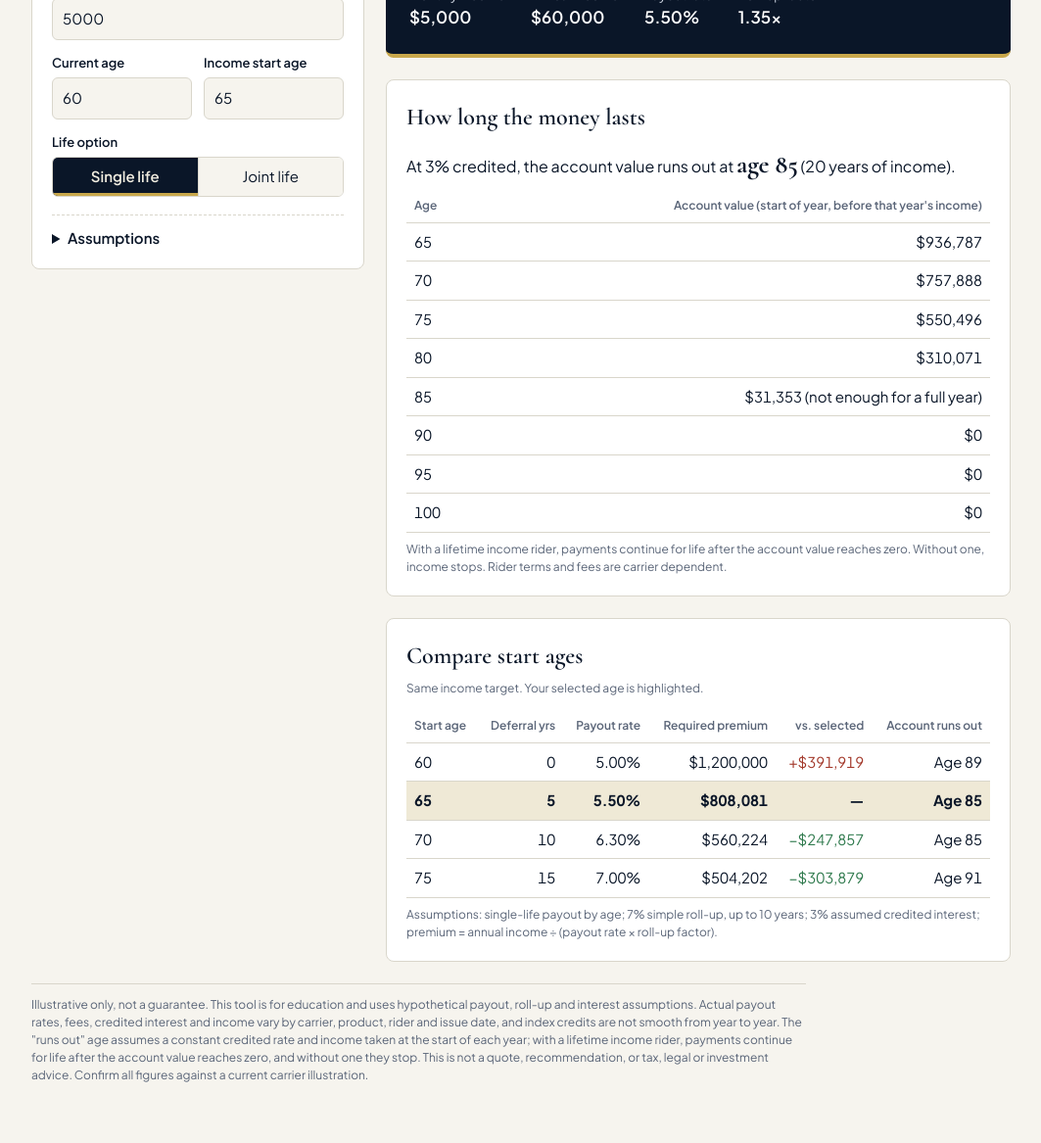
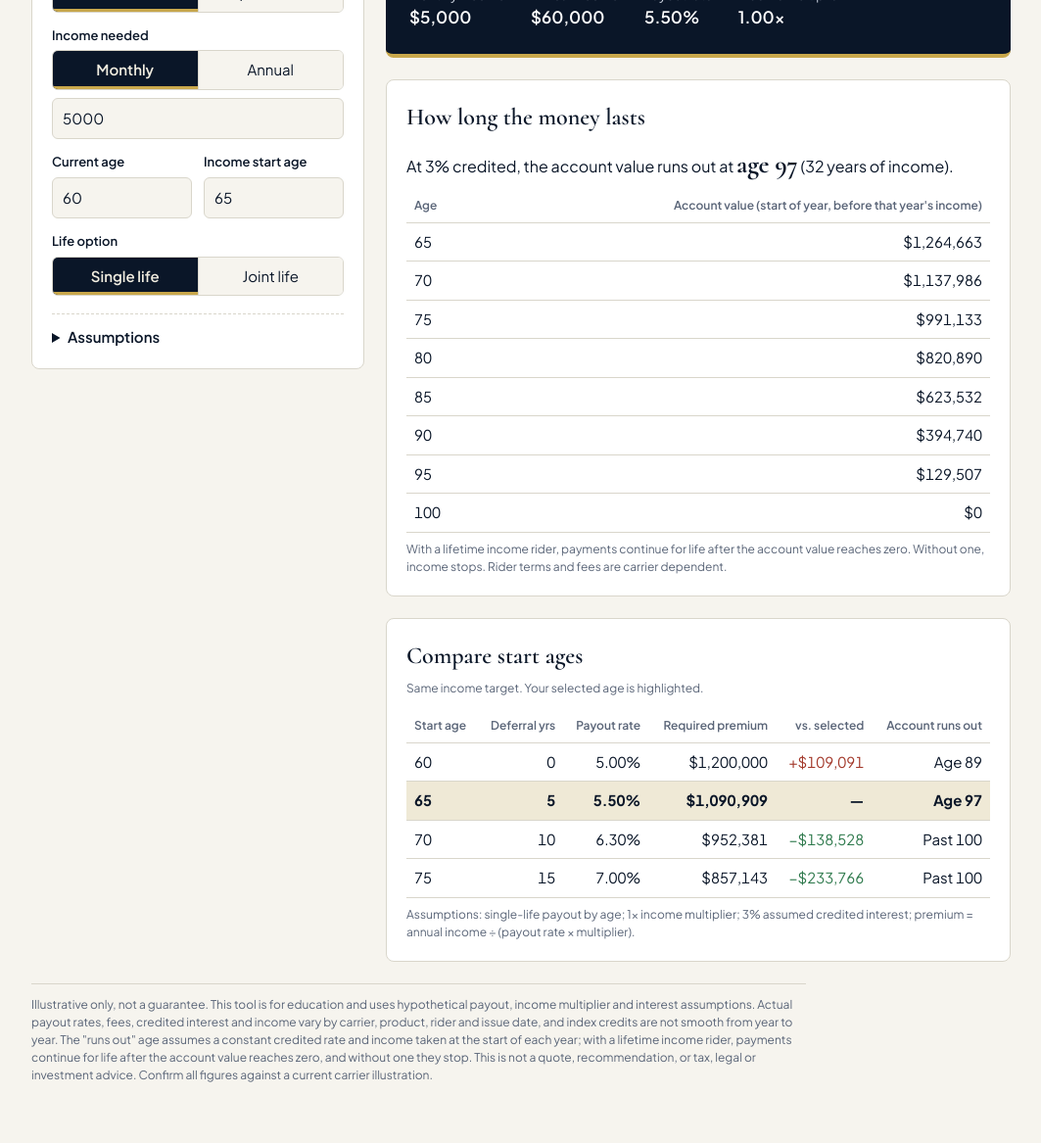
Before and after one commit to ixta2789/fia-calculator, a plain HTML site: page index.html in a window 1280 px wide. Shown: the part 309-1476 px from the top of the page at 98% size, without its empty margins (108-1171 px from the left). Drawn offline with Linux system fonts and the light colour scheme.

Commit message:
Update index.html

```diff
--- a/index.html
+++ b/index.html
@@ -90,12 +90,24 @@ tr.sel td{background:var(--soft);font-weight:700}
     <section class="panel inputs" aria-label="Inputs">
       <h2>Inputs</h2>
 
-      <label>Income needed</label>
-      <div class="seg" id="periodSeg" role="group" aria-label="Income period">
-        <button type="button" data-v="monthly" aria-pressed="true">Monthly</button>
-        <button type="button" data-v="annual" aria-pressed="false">Annual</button>
+      <label>What do you want to find?</label>
+      <div class="seg" id="modeSeg" role="group" aria-label="Calculation mode">
+        <button type="button" data-v="premium" aria-pressed="true">Premium needed</button>
+        <button type="button" data-v="income" aria-pressed="false">Income from premium</button>
       </div>
-      <input type="number" id="income" min="0" step="100" value="5000" style="margin-top:8px" aria-label="Income amount in dollars">
+
+      <div id="incomeBox">
+        <label>Income needed</label>
+        <div class="seg" id="periodSeg" role="group" aria-label="Income period">
+          <button type="button" data-v="monthly" aria-pressed="true">Monthly</button>
+          <button type="button" data-v="annual" aria-pressed="false">Annual</button>
+        </div>
+        <input type="number" id="income" min="0" step="100" value="5000" style="margin-top:8px" aria-label="Income amount in dollars">
+      </div>
+      <div id="premBox" hidden>
+        <label for="premium">Premium</label>
+        <input type="number" id="premium" min="0" step="1000" value="500000">
+      </div>
 
       <div class="row">
         <div><label for="curAge">Current age</label><input type="number" id="curAge" min="18" max="90" value="60"></div>
@@ -130,15 +142,9 @@ tr.sel td{background:var(--soft);font-weight:700}
           </div>
         </div>
 
-        <label>Income base roll-up <span class="hint">(simple, during deferral)</span></label>
-        <div class="seg" id="rollSeg" role="group" aria-label="Roll-up">
-          <button type="button" data-v="on" aria-pressed="true">On</button>
-          <button type="button" data-v="off" aria-pressed="false">Off</button>
-        </div>
-        <div id="rollBox" class="row">
-          <div><label for="rollRate">Rate (%)</label><input type="number" id="rollRate" step="0.25" min="0" value="7"></div>
-          <div><label for="rollYears">Max years</label><input type="number" id="rollYears" min="0" max="30" value="10"></div>
-        </div>
+        <label for="mult">Income multiplier <span class="hint">(income ÷ premium × payout rate)</span></label>
+        <input type="number" id="mult" step="0.05" min="0.5" value="1">
+        <p class="hint" style="margin:4px 0 0">A single assumption standing in for any growth before income starts. 1.00 means none. Rider terms vary case by case.</p>
 
         <label for="credRate">Assumed interest credited (%) <span class="hint">for how long it lasts</span></label>
         <input type="number" id="credRate" step="0.25" min="0" value="3">
@@ -150,13 +156,13 @@ tr.sel td{background:var(--soft);font-weight:700}
 
     <div>
       <section class="hero" aria-live="polite">
-        <div class="k">Estimated premium needed</div>
+        <div class="k" id="outLabel">Estimated premium needed</div>
         <div class="big" id="outPremium">$0</div>
         <div class="facts">
-          <div>Monthly income<b id="outMonthly"></b></div>
-          <div>Annual income<b id="outAnnual"></b></div>
+          <div><span id="lab1">Monthly income</span><b id="outMonthly"></b></div>
+          <div><span id="lab2">Annual income</span><b id="outAnnual"></b></div>
           <div>Payout rate<b id="outRate"></b></div>
-          <div>Roll-up factor<b id="outFactor"></b></div>
+          <div>Income multiplier<b id="outFactor"></b></div>
         </div>
       </section>
       <div class="printsum" id="printSum"></div>
@@ -178,7 +184,7 @@ tr.sel td{background:var(--soft);font-weight:700}
         <p class="hint" style="margin-top:-4px">Same income target. Your selected age is highlighted.</p>
         <div class="scroll">
           <table id="scenTable">
-            <thead><tr><th>Start age</th><th>Deferral yrs</th><th>Payout rate</th><th>Required premium</th><th>vs. selected</th><th>Account runs out</th></tr></thead>
+            <thead><tr><th>Start age</th><th>Deferral yrs</th><th>Payout rate</th><th id="th4">Required premium</th><th>vs. selected</th><th>Account runs out</th></tr></thead>
             <tbody></tbody>
           </table>
         </div>
@@ -187,15 +193,15 @@ tr.sel td{background:var(--soft);font-weight:700}
     </div>
   </div>
 
-  <p class="disc">Illustrative only, not a guarantee. This tool is for education and uses hypothetical payout, roll-up and interest assumptions. Actual payout rates, fees, credited interest and income vary by carrier, product, rider and issue date, and index credits are not smooth from year to year. The "runs out" age assumes a constant credited rate and income taken at the start of each year; with a lifetime income rider, payments continue for life after the account value reaches zero, and without one they stop. This is not a quote, recommendation, or tax, legal or investment advice. Confirm all figures against a current carrier illustration.</p>
+  <p class="disc">Illustrative only, not a guarantee. This tool is for education and uses hypothetical payout, income multiplier and interest assumptions. Actual payout rates, fees, credited interest and income vary by carrier, product, rider and issue date, and index credits are not smooth from year to year. The "runs out" age assumes a constant credited rate and income taken at the start of each year; with a lifetime income rider, payments continue for life after the account value reaches zero, and without one they stop. This is not a quote, recommendation, or tax, legal or investment advice. Confirm all figures against a current carrier illustration.</p>
 </div>
 
 <script>
 (function(){
   var DEF={rateMode:'table',flat:5.5,
     table:[[55,4.5,4.0],[60,5.0,4.5],[65,5.5,5.0],[70,6.3,5.8],[75,7.0,6.5],[80,7.8,7.3]],
-    roll:'on',rollRate:7,rollYears:10,cred:3};
-  var S={period:'monthly',life:'single',income:5000,cur:60,start:65};
+    mult:1,cred:3};
+  var S={mode:'premium',period:'monthly',life:'single',income:5000,premium:500000,cur:60,start:65};
   Object.assign(S,JSON.parse(JSON.stringify(DEF)));
   var $=function(id){return document.getElementById(id)};
   var usd=function(n){return isFinite(n)?n.toLocaleString('en-US',{style:'currency',currency:'USD',maximumFractionDigits:0}):'—'};
@@ -214,7 +220,7 @@ tr.sel td{background:var(--soft);font-weight:700}
       tb.appendChild(tr);
     });
   }
-  function toggleBoxes(){$('flatBox').hidden=S.rateMode!=='flat';$('tableBox').hidden=S.rateMode!=='table';$('rollBox').hidden=S.roll!=='on'}
+  function toggleBoxes(){$('flatBox').hidden=S.rateMode!=='flat';$('tableBox').hidden=S.rateMode!=='table'}
 
   function rateAt(age){
     if(S.rateMode==='flat')return S.flat/100;
@@ -228,40 +234,44 @@ tr.sel td{background:var(--soft);font-weight:700}
     }
     return NaN;
   }
-  function calc(startAge,annual){
+  function baseAnnual(){return S.period==='monthly'?S.income*12:S.income}
+  function calc(startAge){
     var defer=Math.max(startAge-S.cur,0);
-    var yrs=S.roll==='on'?Math.min(defer,S.rollYears):0;
-    var g=1+(S.rollRate/100)*yrs;
-    var rate=rateAt(startAge);
-    var prem=annual/(rate*g);
-    // account value path (income at start of each year)
+    var g=S.mult;
+    var rate=rateAt(startAge), prem, annual;
+    if(S.mode==='premium'){annual=baseAnnual();prem=annual/(rate*g)}
+    else{prem=S.premium;annual=prem*rate*g}
     var c=S.cred/100, av=prem*Math.pow(1+c,defer), out=null, path=[];
     for(var age=startAge;age<=100;age++){
       path.push([age,av]);
       if(out===null&&av<annual){out=age}
       av=Math.max(av-annual,0)*(1+c);
     }
-    return {prem:prem,rate:rate,g:g,defer:defer,out:out,path:path};
+    return {prem:prem,annual:annual,rate:rate,g:g,defer:defer,out:out,path:path};
   }
 
   function read(){
-    S.income=num('income',0);S.cur=num('curAge',60);S.start=num('startAge',65);
-    S.flat=num('flatRate',5.5);S.rollRate=num('rollRate',0);S.rollYears=num('rollYears',0);S.cred=num('credRate',0);
+    S.income=num('income',0);S.premium=num('premium',0);S.cur=num('curAge',60);S.start=num('startAge',65);
+    S.flat=num('flatRate',5.5);S.mult=num('mult',1);S.cred=num('credRate',0);
     Array.prototype.forEach.call($('rateTable').querySelectorAll('input'),function(el){var v=parseFloat(el.value);if(isFinite(v))S.table[+el.dataset.i][+el.dataset.c]=v});
   }
 
   function render(){
-    var annual=S.period==='monthly'?S.income*12:S.income;
-    var m=calc(S.start,annual);
-    $('outPremium').textContent=usd(m.prem);
-    $('outMonthly').textContent=usd(annual/12);
+    var m=calc(S.start), annual=m.annual, pm=S.mode==='premium';
+    $('incomeBox').hidden=!pm;$('premBox').hidden=pm;
+    $('outLabel').textContent=pm?'Estimated premium needed':'Estimated monthly income';
+    $('outPremium').textContent=pm?usd(m.prem):usd(annual/12);
+    $('lab1').textContent=pm?'Monthly income':'Premium';
+    $('lab2').textContent='Annual income';
+    $('outMonthly').textContent=pm?usd(annual/12):usd(m.prem);
     $('outAnnual').textContent=usd(annual);
+    $('th4').textContent=pm?'Required premium':'Monthly income';
     $('outRate').textContent=isFinite(m.rate)?(m.rate*100).toFixed(2)+'%':'—';
     $('outFactor').textContent=m.g.toFixed(2)+'×';
 
     // how long it lasts
     var ll=$('lastLine');
-    if(!isFinite(m.prem)||annual<=0){ll.textContent='Enter an income amount to see this.'}
+    if(!isFinite(m.prem)||!isFinite(annual)||annual<=0){ll.textContent='Enter an amount to see this.'}
     else if(m.out===null){ll.innerHTML='At '+S.cred+'% credited, the account value lasts <b>past age 100</b>.'}
     else{ll.innerHTML='At '+S.cred+'% credited, the account value runs out at <b>age '+m.out+'</b> ('+(m.out-S.start)+' years of income).'}
     var tb=$('avTable').querySelector('tbody');tb.innerHTML='';
@@ -282,27 +292,28 @@ tr.sel td{background:var(--soft);font-weight:700}
     ages.sort(function(a,b){return a-b});
     var sb=$('scenTable').querySelector('tbody');sb.innerHTML='';
     ages.forEach(function(a){
-      var r=calc(a,annual),d=r.prem-m.prem;
-      var diff=Math.abs(d)<1?'—':'<span class="'+(d>0?'pos':'neg')+'">'+(d>0?'+':'−')+usd(Math.abs(d))+'</span>';
+      var r=calc(a),d=pm?r.prem-m.prem:(r.annual-m.annual)/12;
+      var good=pm?d<0:d>0;
+      var diff=Math.abs(d)<1?'—':'<span class="'+(good?'neg':'pos')+'">'+(d>0?'+':'−')+usd(Math.abs(d))+(pm?'':'/mo')+'</span>';
       var tr=document.createElement('tr');if(a===S.start)tr.className='sel';
-      tr.innerHTML='<td>'+a+'</td><td>'+r.defer+'</td><td>'+(isFinite(r.rate)?(r.rate*100).toFixed(2)+'%':'—')+'</td><td>'+usd(r.prem)+'</td><td>'+diff+'</td><td>'+(r.out===null?'Past 100':'Age '+r.out)+'</td>';
+      tr.innerHTML='<td>'+a+'</td><td>'+r.defer+'</td><td>'+(isFinite(r.rate)?(r.rate*100).toFixed(2)+'%':'—')+'</td><td>'+(pm?usd(r.prem):usd(r.annual/12)+'/mo')+'</td><td>'+diff+'</td><td>'+(r.out===null?'Past 100':'Age '+r.out)+'</td>';
       sb.appendChild(tr);
     });
     if(!ages.length)sb.innerHTML='<tr><td colspan="6" style="text-align:left">Set a current age below the start ages to compare.</td></tr>';
 
     var parts=[S.rateMode==='flat'?'flat payout rate '+S.flat+'%':(S.life==='joint'?'joint':'single')+'-life payout by age',
-      S.roll==='on'?S.rollRate+'% simple roll-up, up to '+S.rollYears+' years':'no roll-up',
-      S.cred+'% assumed credited interest','premium = annual income ÷ (payout rate × roll-up factor)'];
+      S.mult+'× income multiplier',
+      S.cred+'% assumed credited interest',pm?'premium = annual income ÷ (payout rate × multiplier)':'annual income = premium × payout rate × multiplier'];
     $('assume').textContent='Assumptions: '+parts.join('; ')+'.';
-    $('printSum').textContent='Inputs: '+usd(S.income)+' '+S.period+' income, current age '+S.cur+', start age '+S.start+'. '+$('assume').textContent;
+    $('printSum').textContent='Inputs: '+(pm?usd(S.income)+' '+S.period+' income':usd(S.premium)+' premium')+', current age '+S.cur+', start age '+S.start+'. '+$('assume').textContent;
   }
 
-  seg('periodSeg','period');seg('lifeSeg','life');seg('rateSeg','rateMode',toggleBoxes);seg('rollSeg','roll',toggleBoxes);
+  seg('modeSeg','mode');seg('periodSeg','period');seg('lifeSeg','life');seg('rateSeg','rateMode',toggleBoxes);
   document.addEventListener('input',function(e){if(e.target.closest('.inputs')){read();render()}});
   $('resetBtn').addEventListener('click',function(){
     Object.assign(S,JSON.parse(JSON.stringify(DEF)));
-    $('flatRate').value=DEF.flat;$('rollRate').value=DEF.rollRate;$('rollYears').value=DEF.rollYears;$('credRate').value=DEF.cred;
-    buildTable();syncSeg('rateSeg',S.rateMode);syncSeg('rollSeg',S.roll);toggleBoxes();render();
+    $('flatRate').value=DEF.flat;$('mult').value=DEF.mult;$('credRate').value=DEF.cred;
+    buildTable();syncSeg('rateSeg',S.rateMode);toggleBoxes();render();
   });
   $('printBtn').addEventListener('click',function(){window.print()});
   buildTable();toggleBoxes();read();render();
```
